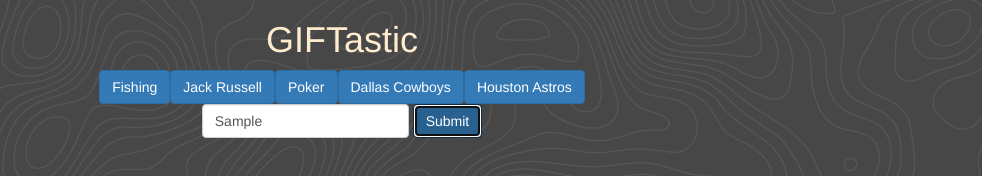
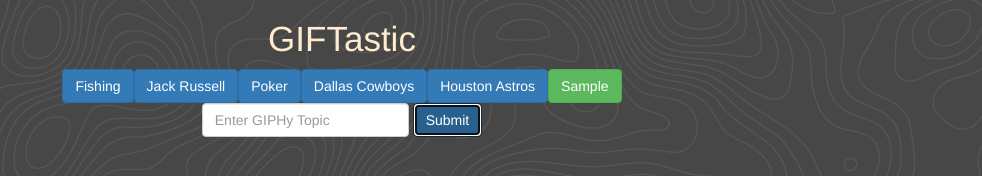
Before and after one commit to kirkm72/GIFTastic, a plain HTML site: page index.html in a window 1280 px wide. Both pictures are taken after typing "Sample" into the empty fields and a click on the button "Submit". Shown: the whole page, without its empty margins (298-1280 px from the left). Drawn offline with nearby package versions, Linux system fonts and the light colour scheme.

Commit message:
fixed empty button bug for real this time

```diff
--- a/assets/css/style.css
+++ b/assets/css/style.css
@@ -5,6 +5,7 @@ body{
 
   #title{
     color: blanchedalmond;
+    font-size: 35px;
   }
   .form-container {
     display: flex; /* Look into  */
--- a/assets/javascript/index.js
+++ b/assets/javascript/index.js
@@ -3,7 +3,7 @@ const topics = ['Fishing', 'Jack Russell', 'Poker', 'Dallas Cowboys', 'Houston A
 function genRand(lower, upper) {
     let rand = (Math.floor(Math.random() * upper + 1));
     if (rand <= lower) {
-        console.log("Random# is lower than input. Re-generating");
+        //console.log("Random# is lower than input. Re-generating");
         genRand(lower, upper);
     }
     return rand;
@@ -20,17 +20,16 @@ $(document).ready(function () {
 
     $('.submit').on("click", function (event) { //event listener to submit new buttons shown in DOM as green
         event.preventDefault();
-        if ($(".search").val().trim() !== '') {
-            let btnTag = $(".search").val().trim();
-        }
-
+        let btnTag = $(".search").val().trim();
         let btn = $("<button/>");
-        btn.attr("class", "btn btn-success btnTopic"); //btn-success in bootstrap renders green
+        btn.addClass("btn btn-success btnTopic"); //btn-success in bootstrap renders green
         btn.text(btnTag);
-        if (topics.includes(btnTag) === false) { // Prevents duplicates from being added
-            topics.push(btnTag);
-            console.log(topics);
-            $(".buttonsHolder").append(btn);
+        if (topics.includes(btnTag) === false) {// Prevents duplicates from being added
+            if (btnTag !== "") { // Prevents empty button from being added
+                topics.push(btnTag);
+                //console.log(topics);
+                $(".buttonsHolder").append(btn);
+            }
             $("#form").get(0).reset(); //native javascript: resets input form after submission
         }
 
```
